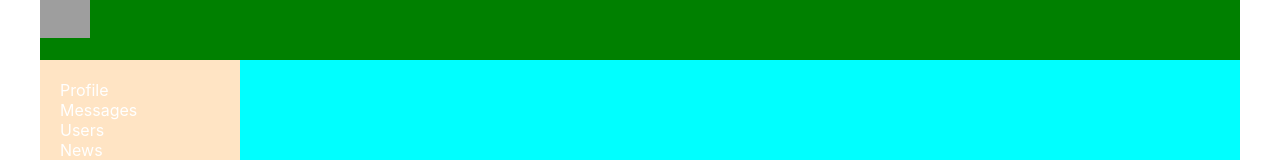
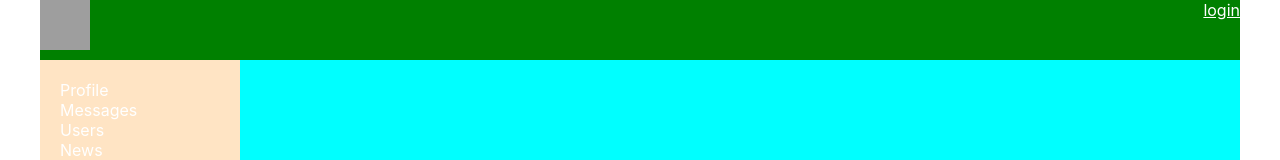
Before and after one commit to DmitriyKwelov/react-project-1, a React (Create React App) app: page / in a window 1280 px wide. Shown: the top 160 px of the page. Built offline with nearby package versions, Linux system fonts and the light colour scheme; no server answers; grey boxes are pictures that could not be loaded.

Commit message:
day 7 update

```diff
--- a/src/App.js
+++ b/src/App.js
@@ -1,17 +1,16 @@
 import './App.css';
-import Header from './componnents/Header/Header';
 import Nav from './componnents/Nav/Nav';
-import Profile from './componnents/Profile/Profile';
 import { BrowserRouter, Routes, Route } from "react-router-dom"
 import DialogsContainer from "./componnents/Dialogs/DialogsContainer";
 import UsersContainer from "./componnents/Users/UsersContainer";
 import ProfileContainer from "./componnents/Profile/ProfileContainer";
+import HeaderContainer from "./componnents/Header/HeaderContainer";
 
 function App(props) {
   return (
     <BrowserRouter>
       <div className="app-wrapper">
-        <Header />
+        <HeaderContainer />
         <Nav />
         <div className='app-wrapper-content'>
           <Routes>
--- a/src/componnents/Header/Header.jsx
+++ b/src/componnents/Header/Header.jsx
@@ -1,8 +1,12 @@
 import s from './Header.module.css';
+import {NavLink} from "react-router-dom";
 const Header = () => {
     return (
         <header className={s.header}>
             <img src="https://cdn.logo.com/hotlink-ok/logo-social.png" alt="" />
+            <div className={s.loginBlock}>
+                <NavLink to={'/login'}>login</NavLink>
+            </div>
         </header>
     )
 }
--- a/src/componnents/Header/Header.module.css
+++ b/src/componnents/Header/Header.module.css
@@ -1,8 +1,15 @@
 .header {
     grid-area: h;
     background-color: green;
+    display: flex;
+    justify-content: space-between;
 }
 
 .header img {
     width: 50px;
+    height: 50px;
+    display: block;
 }
+.loginBlock a{
+    color: white;
+}
--- /dev/null
+++ b/src/componnents/Header/HeaderContainer.jsx
@@ -0,0 +1,26 @@
+import React from "react";
+import Header from "./Header";
+import axios from "axios";
+import {connect} from "react-redux";
+import {setAuthUserData} from "../../redux/auth-reducer";
+
+class HeaderContainer extends React.Component {
+    componentDidMount() {
+        axios.get(`https://social-network.samuraijs.com/api/1.0/auth/me`, {
+            withCredentials: true
+        })
+            .then(response => {
+                if (response.data.resultCode === 0) {
+                    let {id, login, email} = response.data.data;
+                    this.props.setAuthUserData(id, email, login);
+                }
+            })
+    }
+
+    render() {
+        return <Header {...this.props}/>
+    }
+}
+const  mapStateToprops = (state) => ({});
+
+export default connect(mapStateToprops, {setAuthUserData})(HeaderContainer);
--- /dev/null
+++ b/src/redux/auth-reducer.js
@@ -0,0 +1,22 @@
+const SET_USER_DATA = 'SET_USER_DATA';
+
+let initialState = {
+    userId: null,
+    email: null,
+    login: null,
+}
+
+const authReducer = (state = initialState, action) => {
+    switch (action.type) {
+        case SET_USER_DATA:
+            return  {
+                ...state,
+                ...action.data
+            }
+        default:
+            return state;
+    }
+}
+
+export const setAuthUserData = (userId, email, login) => ({type: SET_USER_DATA, data: {userId, email, login}})
+export default authReducer;
--- a/src/redux/redux-store.js
+++ b/src/redux/redux-store.js
@@ -3,12 +3,14 @@
 import dialogsReducer from "./dialogs-reducer";
 import sidebarReducer from "./sidebar-reducer";
 import usersReducer from "./users-reducer";
+import authReducer from "./auth-reducer";
 
 let reducers = combineReducers({
     profilePage: profileReducer,
     messagesPage: dialogsReducer,
     sitebar: sidebarReducer,
     usersPage: usersReducer,
+    auth: authReducer
 })
 
 let store = createStore(reducers);
```
